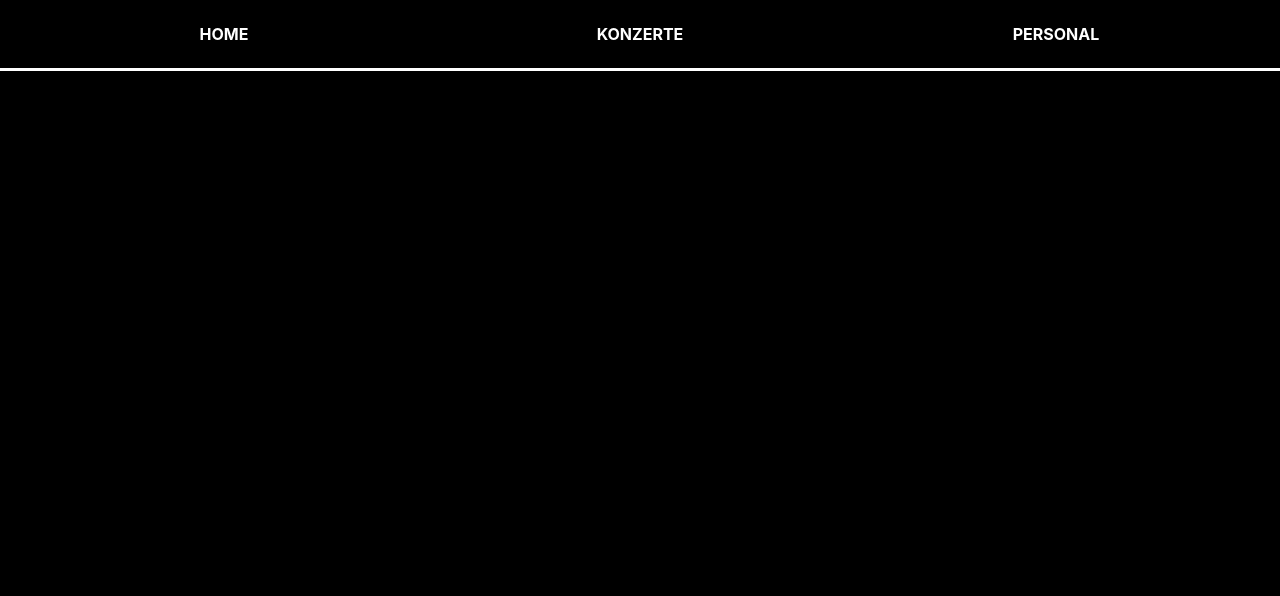
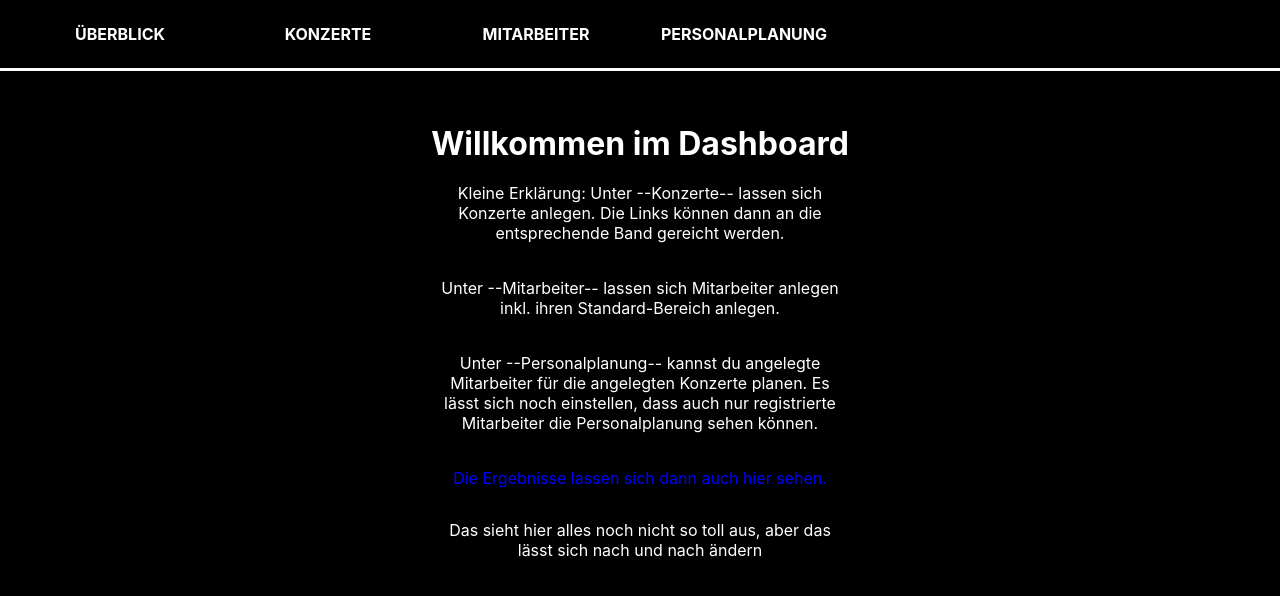
Before and after one commit to m-wiemers/stricker, a Next.js app: page /dashboard in a window 1280 px wide. Before the commit this address had no page. Shown: the top 596 px of the page. Built offline with nearby package versions, Linux system fonts and the light colour scheme.

Commit message:
all together

```diff
--- a/components/menu.tsx
+++ b/components/menu.tsx
@@ -14,9 +14,12 @@ const Container = styled.div`
   width: 100%;
   padding: 1rem;
   display: grid;
-  grid-template-columns: 1fr 1fr 1fr;
   justify-items: center;
   border-bottom: solid 3px white;
+
+  @media (min-width: 768px) {
+    grid-template-columns: repeat(6, 1fr);
+  }
 `;
 
 const MenuPoint = styled.a`
@@ -28,6 +31,7 @@ const MenuPoint = styled.a`
 
   :hover {
     background-color: blue;
+    border-radius: 10px;
   }
 `;
 
--- a/components/text.tsx
+++ b/components/text.tsx
@@ -10,6 +10,7 @@ type Props = HTMLAttributes<HTMLDivElement> & {
 
 type LinkProps = HTMLAttributes<HTMLAnchorElement> & {
   variant: 'small' | 'normal';
+  color?: string;
   href: string;
 };
 
@@ -36,7 +37,8 @@ const StyledHeadline = styled.h1`
 `;
 
 const StyledLink = styled.a<Partial<LinkProps>>`
-  color: white;
+  color: ${({ color }: Partial<LinkProps>) => (color ? color : 'white')};
+  cursor: pointer;
   font-size: ${({ variant }: Partial<LinkProps>) =>
     variant == 'small' ? '0.7rem' : '1rem'};
 `;
@@ -63,10 +65,17 @@ const Text = ({ variant, color, children, ...props }: Props): JSX.Element => {
   );
 };
 
-const CustomLink = ({ variant, href, children }: LinkProps): JSX.Element => {
+const CustomLink = ({
+  variant,
+  href,
+  color,
+  children,
+}: LinkProps): JSX.Element => {
   return (
     <Link href={href}>
-      <StyledLink variant={variant}>{children}</StyledLink>
+      <StyledLink color={color} variant={variant}>
+        {children}
+      </StyledLink>
     </Link>
   );
 };
--- a/pages/_app.tsx
+++ b/pages/_app.tsx
@@ -13,8 +13,15 @@ const Content = styled.div`
 function MyApp({ Component, pageProps }: AppProps) {
   const menuPoints = [
     { linkName: 'home', href: '/' },
-    { linkName: 'konzerte', href: 'concerts' },
-    { linkName: 'personal', href: 'personal' },
+    { linkName: 'konzerte', href: '/concerts' },
+    { linkName: 'personal', href: '/personal' },
+  ];
+
+  const dashboardMenu = [
+    { linkName: 'Überblick', href: '/dashboard' },
+    { linkName: 'Konzerte', href: '/dashboard/addconcerts' },
+    { linkName: 'Mitarbeiter', href: '/dashboard/workers' },
+    { linkName: 'Personalplanung', href: '/dashboard/personal' },
   ];
 
   const router = useRouter();
@@ -26,8 +33,13 @@ function MyApp({ Component, pageProps }: AppProps) {
         <meta name="description" content="Generated by create next app" />
         <link rel="icon" href="/favicon.ico" />
       </Head>
-      {router.pathname !== '/' && !router.pathname.includes('authes/') && (
-        <Menu menuPoints={menuPoints} />
+      {router.pathname !== '/' &&
+        !router.pathname.includes('authes') &&
+        !router.pathname.includes('dashboard') && (
+          <Menu menuPoints={menuPoints} />
+        )}
+      {router.pathname.includes('dashboard') && (
+        <Menu menuPoints={dashboardMenu} />
       )}
       {/* <AuthProvider> */}
       <Content>
--- a/pages/authes/forgotPassword.tsx
+++ b/pages/authes/forgotPassword.tsx
@@ -5,7 +5,7 @@ import styled from 'styled-components';
 import Button from '../../components/Button';
 import Input from '../../components/Input';
 import Modal from '../../components/modal';
-import { Link, Text } from '../../components/text';
+import { CustomLink, Text } from '../../components/text';
 import { auth } from '../../firebase';
 
 const Wrapper = styled.div`
@@ -49,9 +49,9 @@ const ForgotPassword = (): JSX.Element => {
         disabled={email.length <= 0}
         onClick={handlePasswortReset}
       />
-      <Link variant="small" href={'/'}>
+      <CustomLink variant="small" href={'/'}>
         zurück zur Anmeldung
-      </Link>
+      </CustomLink>
     </Wrapper>
   );
 };
--- a/pages/authes/signup.tsx
+++ b/pages/authes/signup.tsx
@@ -8,6 +8,7 @@ import styled from 'styled-components';
 import Button from '../../components/Button';
 import Input from '../../components/Input';
 import Modal from '../../components/modal';
+import { Text } from '../../components/text';
 import { auth } from '../../firebase';
 
 const Wrapper = styled.div`
@@ -60,7 +61,7 @@ const SignUpPage = () => {
       <Modal open={modal} onClick={handleModalClick}>
         {modalMessage}
       </Modal>
-      <p>Konto erstellen</p>
+      <Text variant="headline">Konto erstellen</Text>
       <Input
         type="text"
         label="E-Mail-Adresse"
--- a/pages/concerts/[id].tsx
+++ b/pages/concerts/[id].tsx
@@ -61,10 +61,10 @@ const ConcertPage = (): JSX.Element => {
 
   const formattedDate = concert && formatDate(concert?.date);
 
-  const bandSection = concert?.bands.map((band) => {
+  const bandSection = concert?.bands.map((band, index) => {
     return (
       <>
-        <BandWrapper key={band.bandName}>
+        <BandWrapper key={index}>
           <Text variant="normal" style={{ gridColumn: '1/3' }}>
             {band.bandName}
           </Text>
--- /dev/null
+++ b/pages/dashboard/index.tsx
@@ -0,0 +1,52 @@
+import styled from 'styled-components';
+import Menu from '../../components/menu';
+import { CustomLink, Text } from '../../components/text';
+
+const Wrapper = styled.div`
+  display: grid;
+  justify-content: center;
+  justify-items: center;
+  text-align: center;
+  row-gap: 1rem;
+`;
+
+const TextWrapper = styled.div`
+  display: grid;
+  max-width: 25rem;
+  column-gap: 2rem;
+  row-gap: 2rem;
+`;
+
+const Dashboard = (): JSX.Element => {
+  return (
+    <>
+      <Wrapper>
+        <Text variant="headline">Willkommen im Dashboard</Text>
+        <TextWrapper>
+          <Text variant="normal">
+            Kleine Erklärung: Unter --Konzerte-- lassen sich Konzerte anlegen.
+            Die Links können dann an die entsprechende Band gereicht werden.
+          </Text>
+          <Text variant="normal">
+            Unter --Mitarbeiter-- lassen sich Mitarbeiter anlegen inkl. ihren
+            Standard-Bereich anlegen.
+          </Text>
+          <Text variant="normal">
+            Unter --Personalplanung-- kannst du angelegte Mitarbeiter für die
+            angelegten Konzerte planen. Es lässt sich noch einstellen, dass auch
+            nur registrierte Mitarbeiter die Personalplanung sehen können.
+          </Text>
+          <CustomLink color="blue" href="/personal" variant="normal">
+            Die Ergebnisse lassen sich dann auch hier sehen.
+          </CustomLink>
+          <Text variant="normal">
+            Das sieht hier alles noch nicht so toll aus, aber das lässt sich
+            nach und nach ändern
+          </Text>
+        </TextWrapper>
+      </Wrapper>
+    </>
+  );
+};
+
+export default Dashboard;
--- a/pages/dashboard/personalPlan.tsx
+++ b/pages/dashboard/personal.tsx
@@ -115,10 +115,6 @@ const PersonalPlan = ({ workers, concertList }: any): JSX.Element => {
       setPersonal(newList);
     });
   }, []);
-
-  useEffect(() => {
-    console.log('Personal', personal);
-  }, [personal]);
 
   const handleChangeWorker = (value: string, station: string) => {
     const personalClone = [...personal];
--- a/pages/personal/[id].tsx
+++ b/pages/personal/[id].tsx
@@ -25,7 +25,6 @@ const PersonCard = styled.div`
 const PersonalPlanPage = (): JSX.Element => {
   const router = useRouter();
   const thisId = router.asPath.split('/').pop();
-  console.log(thisId);
 
   const [personalPlan, setPersonalPlan] = useState<PersonalPlanProps>();
 
```
Also changed, not shown: pages/dashboard/addconcerts.tsx (renamed from pages/dashboard/setKonzerte.tsx), pages/dashboard/workers.tsx (renamed from pages/dashboard/setPersonal.tsx).
